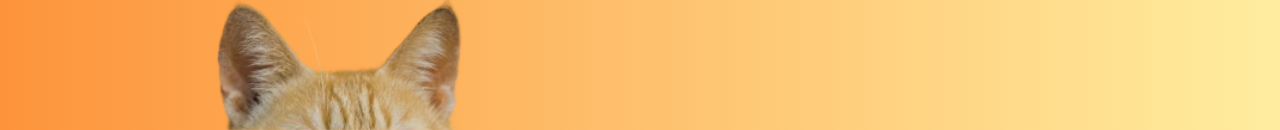
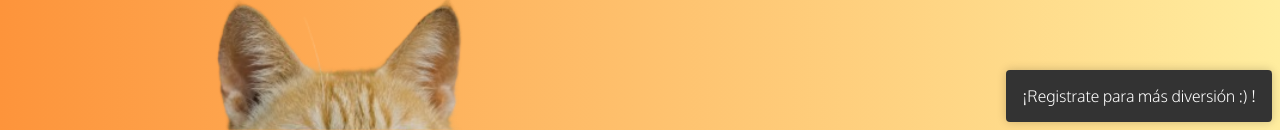
Before and after one commit to Patcire/MoggiePads, a React (Vite) app: page / in a window 1280 px wide. Shown: the part 670-800 px from the top of the page. Built offline with nearby package versions, Linux system fonts and the light colour scheme; no server answers; a web font is replaced by a local one.

Commit message:
time event added

```diff
--- /dev/null
+++ b/src/components/Toast.jsx
@@ -0,0 +1,17 @@
+import {useState} from "react";
+import {useNavigate} from "react-router-dom";
+
+const Toast = ({message}) => {
+
+    const navigate = useNavigate()
+
+    return (
+
+        <article className={"toast"}>
+            <a className={"toast__p"} onClick={() => navigate("/register")}>{message}</a>
+        </article>
+
+    )
+}
+
+export default Toast
--- a/src/index.css
+++ b/src/index.css
@@ -468,6 +468,7 @@ input[type="checkbox"]{
     bottom: 0;
     left: 0;
     border-radius: 0;
+    display: block;
 
 
 
@@ -479,6 +480,27 @@ input[type="checkbox"]{
     opacity: 100%;
 
 }
+
+.toast{
+
+    position: absolute;
+    bottom: 8px;
+    right: 8px;
+    display: block;
+    background-color: #333;
+    color: #fff;
+    padding: 16px;
+    border-radius: 4px;
+    box-shadow: 0 0 10px rgba(0, 0, 0, 0.2);
+    transition: opacity 0.3s ease-in-out;
+}
+
+.toast:hover{
+    cursor: pointer;
+}
+
+
+/*-----------*/
 
 /* Profile */
 
--- a/src/pages/LandPage.jsx
+++ b/src/pages/LandPage.jsx
@@ -1,10 +1,21 @@
 import useSinglePhoto from "../customHooks/useSinglePhoto.js";
 import {useNavigate} from "react-router-dom";
+import Toast from "../components/Toast.jsx";
+import {useEffect, useState} from "react";
 
 const LandPage = () => {
 
     const {photo, loadOnePhoto} = useSinglePhoto()
+    const [show, setShow]  = useState(true)
     const navigate = useNavigate()
+
+
+    setTimeout(()=> {
+    setShow(false)
+     console.log(show)
+    }, 10000)
+
+
 
     return(
         <section className={"landpage"}>
@@ -32,10 +43,11 @@ const LandPage = () => {
                 </article>
 
             </article>
-
+            {show && <Toast message={" ¡Registrate para más diversión :) !"}></Toast>}
             <img alt={"cat ears"}
                  src={"resources/jack-dong-yJozLVBxNA0-unsplash-mod-removebg-preview.png"}
                  className={"landpage__article__img--detail"}></img>
+
 
         </section>
 
```
